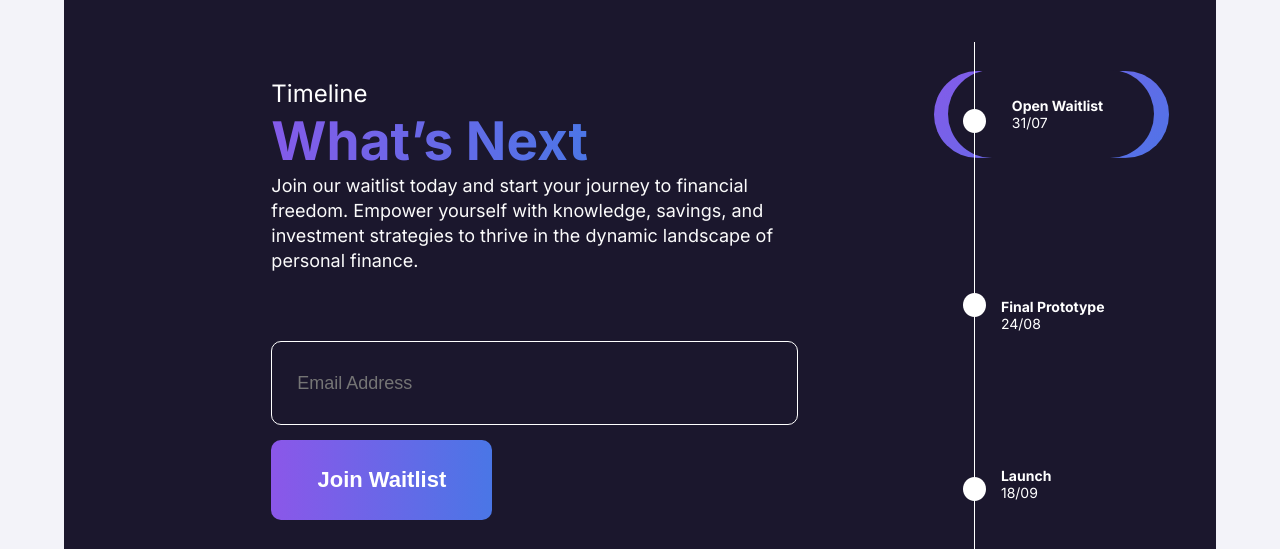
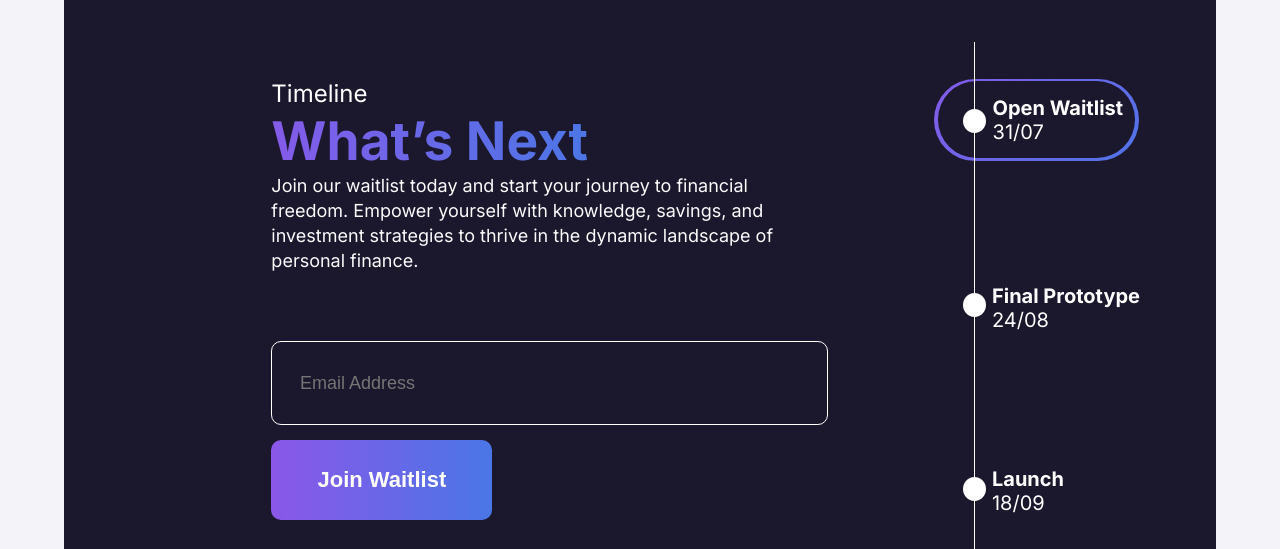
Before and after one commit to mzakrzewska1/SitipayWaitlist, a React (Vite) app: page / in a window 1280 px wide. Shown: the part 5767-6316 px from the top of the page. Built offline with nearby package versions, Linux system fonts and the light colour scheme.

Commit message:
add timeline component with styling fixed

```diff
--- a/src/components/Button-Join/ButtonJoin.jsx
+++ b/src/components/Button-Join/ButtonJoin.jsx
@@ -3,7 +3,7 @@ import './buttonJoin.css'
 
 const ButtonJoin = () => {
   return (
-      <div>
+      <div className='btn-join-div'>
           <button className='btn-join' type="submit">Join Waitlist</button>
     </div>
   )
--- a/src/components/Button-Join/buttonJoin.css
+++ b/src/components/Button-Join/buttonJoin.css
@@ -1,19 +1,28 @@
 .btn-join {
     border-radius: 10px;
     background: linear-gradient(90deg, #8B57E9 0%, #4A76E6 100%);
-    width: 221px;
-    height: 80px;
+    width: 110px;
+    height: 40px;
     color: #FFF;
     text-align: center;
-    font-size: 22px;
+    font-size: 13px;
     font-weight: 600;
     border-style: none;
 }
 
-@media (max-width: 1024px) {
+.btn-join-div {
+    display: flex;
+    justify-content: center;
+    align-items: center;
+}
+
+@media (min-width: 1024px) {
  .btn-join {
-    width: 160px;
-    height: 60px;
-    font-size: 16px;
+    width: 221px;
+    height: 80px;
+    font-size: 22px;
+ }
+ .btn-join-div {
+    justify-content: flex-start;
  }
 }
--- a/src/components/Timeline/Timeline.css
+++ b/src/components/Timeline/Timeline.css
@@ -6,7 +6,6 @@
     flex-direction: column;
     justify-content: center;
     align-items: center;
-
  }
 
 
@@ -22,12 +21,11 @@
 
 .content-timeL {
     display: flex;
-    justify-content: space-between;
-    gap: 10%;
+    justify-content: flex-start;
+    gap: 5%;
     background: #1B172D;
-    height: 820px;
+    height: 510px;
     width: 100%;
-    padding-left: 5%;
 }
 
 /*text on the left*/
@@ -77,10 +75,11 @@
     border: 1px solid #FFF;
     background-color: transparent;
     margin-top: 29px;
-    margin-bottom: 15px;
+    margin-bottom: 29px;
     width: 90%;
     padding-left: 5%;
 }
+
 
 
 /*right side - timeline div*/
@@ -98,6 +97,7 @@
     position: absolute;
     z-index: 2;
     height: 413px;
+
 }
 
 /*div to create the border gradient*/
@@ -109,11 +109,11 @@
     color: #FFF;
     border-radius: 100px;
     position: absolute;
-    top: 12.5%;
-    left: -15%;
+    top: 20%;
+    left: -12%;
     background: linear-gradient(135deg, #845BE9, #4F74E7) 0;
     padding: 0.5vw;
-    width: 81%;
+    width: 100%;
     height: 43px;
 
 }
@@ -125,8 +125,8 @@
     flex-direction: column;
     justify-content: center;
     align-content: center;
-    width:max-content;
-    height: 43px;
+    width:100%;
+    height: 36px;
     background-color: #1B172D;
     border-radius: 100px;
     padding: 3% 4vw 3% 4vw;
@@ -136,8 +136,8 @@
 .text-31-07 > h3, .text-31-07> p, .timeline-dates> h3, .timeline-dates> p{
     margin: 0;
     display: flex;
-    padding-left: 1vw;
-    font-size: 14px;
+    padding-left: 5vw;
+    font-size: 10px;
 }
 
 
@@ -146,10 +146,10 @@
     display: flex;
     flex-direction: column;
     justify-content: space-between;
-    gap:135px;
+    gap:120px;
     padding-left: 2vw;
     align-self: center;
-    padding-top: 140px;
+    padding-top: 160px;
 }
 
 .timeline-dates {
@@ -202,12 +202,12 @@ color: #fff
     }
 
     #form {
-        width: 72%;
+        width: 80%;
     }
         #input-join {
             height: 80px;
             margin-top: 68px;
-            width: 100%;
+            width: 95%;
             margin-bottom: 15px;
             font-size: 18px;
         }
@@ -221,15 +221,34 @@ color: #fff
     }
 
     #open-div {
-       top: 18.5%;
+       top: 19.5%;
        left: -50%;
-       padding: 0.5vw;
+       padding: 0.3vw;
        height: 74px;
-       width: 222px;
+       width: 343%;
     }
 
     .text-31-07 {
-        height: 74px;
+        height: 65px;
         padding: 3% 4vw 3% 4vw;
     }
+
+    .text-31-07>h3{
+            width: 150%;
+    }
+
+    .text-31-07>h3,
+    .text-31-07>p,
+    .timeline-dates>h3,
+    .timeline-dates>p {
+        padding-left: 0.3vw;
+        font-size: 20px;
+    }
+
+    .dates-div {
+        gap: 135px;
+        padding-left: 2vw;
+        padding-top: 140px;
+    }
+
 }
--- a/src/components/Timeline/Timeline.jsx
+++ b/src/components/Timeline/Timeline.jsx
@@ -39,7 +39,7 @@ const Timeline = () => {
                           name="email"
                           type="email"
                           placeholder='Email Address' />
-                      <ButtonJoin  />
+                      <ButtonJoin />
                   </form>
 
               </div>
```
